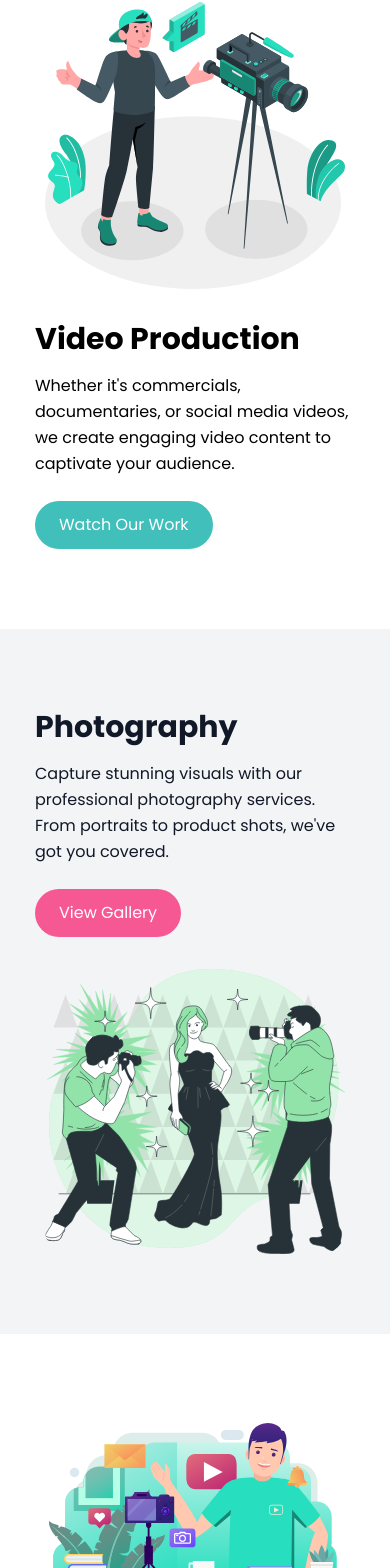
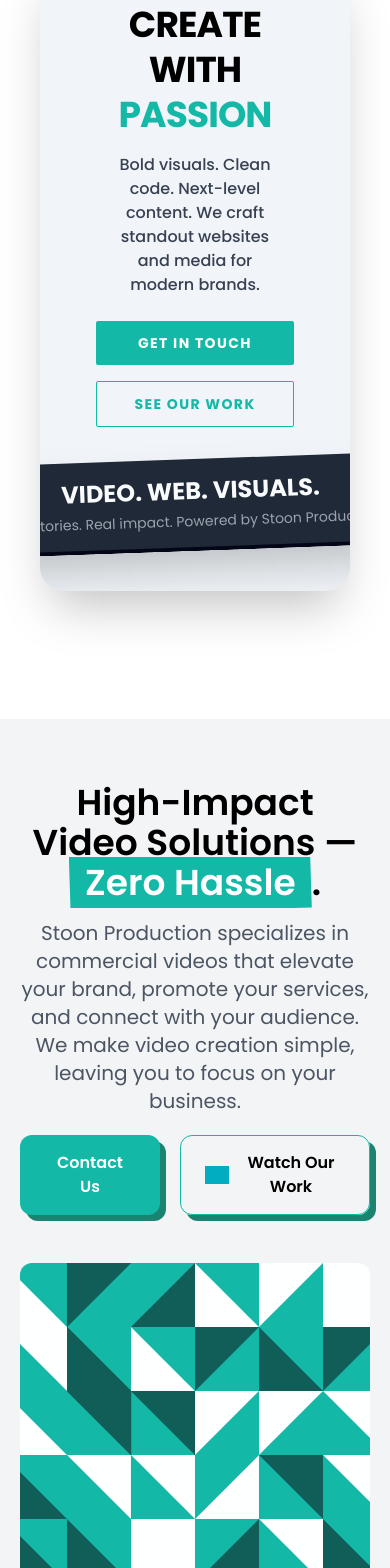
Before and after one commit to dissojak/StoonProd, a Next.js app: page / in a window 390 px wide. Shown: the part 3266-4834 px from the top of the page. Built offline with nearby package versions, Linux system fonts and the light colour scheme; grey boxes are pictures that could not be loaded.

Commit message:
add fancy sections

```diff
--- a/src/app/UI/Footers/NewFooter.js
+++ b/src/app/UI/Footers/NewFooter.js
@@ -198,8 +198,8 @@ const NewFooter = () => {
       <div class="py-4 bg-teal-100">
         <div class="flex items-center justify-center">
           <span class="block text-center text-sm text-gray-800">
-            © 2022 All Rights Reserved by
-            <a href="https://stoonproduction.com/"> StoonProduction</a>
+            © 2020 All Rights Reserved by
+            <a href="https://stoonproduction.com/"> Stoon Production</a>
           </span>
         </div>
       </div>
--- /dev/null
+++ b/src/app/UI/Sections/Impact.js
@@ -0,0 +1,47 @@
+const ImpactSection = () => {
+    return (
+      <div className="p-10 sm:p-10 m-10 rounded-3xl bg-slate-100 dark:bg-gray-900 dark:text-white  text-black flex items-center justify-center overflow-hidden shadow-2xl">
+        <div className="w-full max-w-6xl px-4 sm:px-6">
+          <div className="grid grid-cols-1 gap-8 md:grid-cols-2">
+            <div className="flex flex-col justify-center text-center md:text-left z-10">
+              <h1 className="text-4xl sm:text-4xl md:text-5xl lg:text-8xl font-extrabold uppercase leading-tight tracking-tight">
+                Create with <span className="text-teal-500">passion</span>
+              </h1>
+              <p className="mt-4 text-base sm:text-lg md:text-xl font-medium text-gray-400 dark:text-gray-400 text-gray-700 text-balance">
+                Bold visuals. Clean code. Next-level content. We craft standout websites and media for modern brands.
+              </p>
+              <div className="mt-6 sm:mt-8 flex flex-wrap gap-4">
+                <a
+                  href="#get-started"
+                  className="rounded-sm p-3 grow text-center bg-teal-500 text-white font-bold uppercase text-sm tracking-widest hover:bg-teal-600 transition"
+                >
+                  Get In Touch
+                </a>
+                <a
+                  href="#learn-more"
+                  className="rounded-sm p-3 grow border text-center border-teal-500 text-teal-500 font-bold uppercase text-sm tracking-widest hover:bg-teal-500 hover:text-black transition"
+                >
+                  See Our Work
+                </a>
+              </div>
+            </div>
+
+            <div className="relative flex items-center sm:m-10">
+              <div className="absolute -top-10 md:-top-20 -left-10 sm:w-32 sm:h-32 lg:w-64 lg:h-64 bg-teal-500 rotate-12 rounded-lg border-teal-700 border-b-4 border-r-8 max-sm:hidden" />
+              <div className="relative z-10 bg-gray-800 dark:bg-gray-800 p-4 sm:p-6 -right-1/2 -translate-x-1/2 grow text-center shadow-2xl -rotate-2 rounded-xl text-nowrap border-slate-950 border-b-4 border-r-8">
+                <h2 className="text-2xl sm:text-3xl font-bold uppercase text-gray-50 dark:text-gray-50">
+                  Video. Web. Visuals.
+                </h2>
+                <p className="mt-1 text-sm sm:text-base font-light text-gray-400 dark:text-gray-400">
+                  Real stories. Real impact. Powered by Stoon Production.
+                </p>
+              </div>
+              <div className="absolute -bottom-10 md:-bottom-20 -right-16 sm:w-32 sm:h-32 lg:w-64 lg:h-64 bg-teal-500 -rotate-12 rounded-lg border-teal-700 border-r-4 border-b-8 max-sm:hidden" />
+            </div>
+          </div>
+        </div>
+      </div>
+    );
+  };
+
+  export default ImpactSection;
--- /dev/null
+++ b/src/app/UI/Sections/VIdeoContent.js
@@ -0,0 +1,66 @@
+const VideoContent = () => {
+  return (
+    <section className="relative bg-gray-100 dark:bg-gray-800 my-32 text-black dark:text-white">
+      <div className="mx-auto w-full max-w-7xl px-5 py-16 md:px-10 md:py-24 lg:py-32">
+        <div className="mx-auto mb-12 w-full max-w-3xl text-center md:mb-16 lg:mb-20">
+          <h1 className="mb-4 text-4xl font-semibold md:text-6xl">
+            High-Impact Video Solutions —{" "}
+            <span className="bg-[url('/assets/images/careau.svg')] bg-cover bg-center px-4 text-white">
+              Zero Hassle
+            </span>
+            .
+          </h1>
+          <p className="mx-auto mb-5 max-w-[528px] text-xl text-gray-600 dark:text-gray-300 lg:mb-8">
+            Stoon Production specializes in commercial videos that elevate your
+            brand, promote your services, and connect with your audience. We
+            make video creation simple, leaving you to focus on your business.
+          </p>
+          <div className="flex justify-center">
+            <a
+              href="#"
+              className="mr-5 inline-block rounded-xl bg-teal-500 hover:text-black dark:bg-white dark:hover:bg-teal-500 dark:hover:text-white px-8 py-4 text-center font-semibold text-white dark:text-black shadow-[rgb(26,132,112)_6px_6px] md:mr-6"
+            >
+              Contact Us
+            </a>
+            <a
+              href="#"
+              className="flex items-center justify-center rounded-xl border border-solid border-teal-500 px-6 py-3 font-semibold text-teal-500 shadow-[rgb(26,132,112)_6px_6px]"
+            >
+              <img
+                src="https://assets.website-files.com/63904f663019b0d8edf8d57c/63905a575ec39b6784fc687c_Play.svg"
+                alt="play"
+                className="mr-2 w-6"
+                style={{
+                  filter:
+                    "invert(26%) sepia(91%) saturate(2667%) hue-rotate(148deg) brightness(92%) contrast(99%)",
+                }}
+              />
+              <p className="text-black dark:text-white">Watch Our Work</p>
+            </a>
+          </div>
+        </div>
+        <div className="relative mx-auto h-[512px]">
+          <img
+            src="/assets/images/tealGraphic.png"
+            alt="Commercial Videography"
+            className="inline-block h-full w-full rounded-xl object-cover sm:rounded-2xl"
+          />
+          <div className="absolute bottom-0 left-4 right-0 top-4 -z-10 h-full w-full rounded-2xl bg-black opacity-40 dark:opacity-60"></div>
+        </div>
+      </div>
+
+      <img
+        src="https://assets.website-files.com/63904f663019b0d8edf8d57c/63905b9f809b5c8180ce30c5_pattern-1.svg"
+        alt=""
+        className="absolute bottom-0 left-0 -z-10 hidden md:inline-block md:bottom-1/2"
+      />
+      <img
+        src="https://assets.website-files.com/63904f663019b0d8edf8d57c/63905ba1538296b3f50a905e_pattern-2.svg"
+        alt=""
+        className="absolute right-0 top-0 -z-10 hidden sm:inline-block"
+      />
+    </section>
+  );
+};
+
+export default VideoContent;
--- a/src/app/page.js
+++ b/src/app/page.js
@@ -13,6 +13,8 @@ import MaintenanceSection from "./UI/MaintenanceSection";
 import Header from "./UI/Header/Header";
 import Services from "./components/Home/Services";
 import NewFooter from "./UI/Footers/NewFooter";
+import ImpactSection from "./UI/Sections/Impact";
+import Graphic from "./UI/Sections/VIdeoContent";
 
 export default function Home() {
   return (
@@ -57,6 +59,8 @@ export default function Home() {
         <HeroSection />
         {/* <ServiceNavigation /> */}
         <Services/>
+        <ImpactSection/>
+        <Graphic/>
         <VideomakingSection />
         <PhotographySection />
         <ContentCreationSection />
```
Also changed, not shown: public/assets/images/careau.svg (added), public/assets/images/tealGraphic.png (added).
